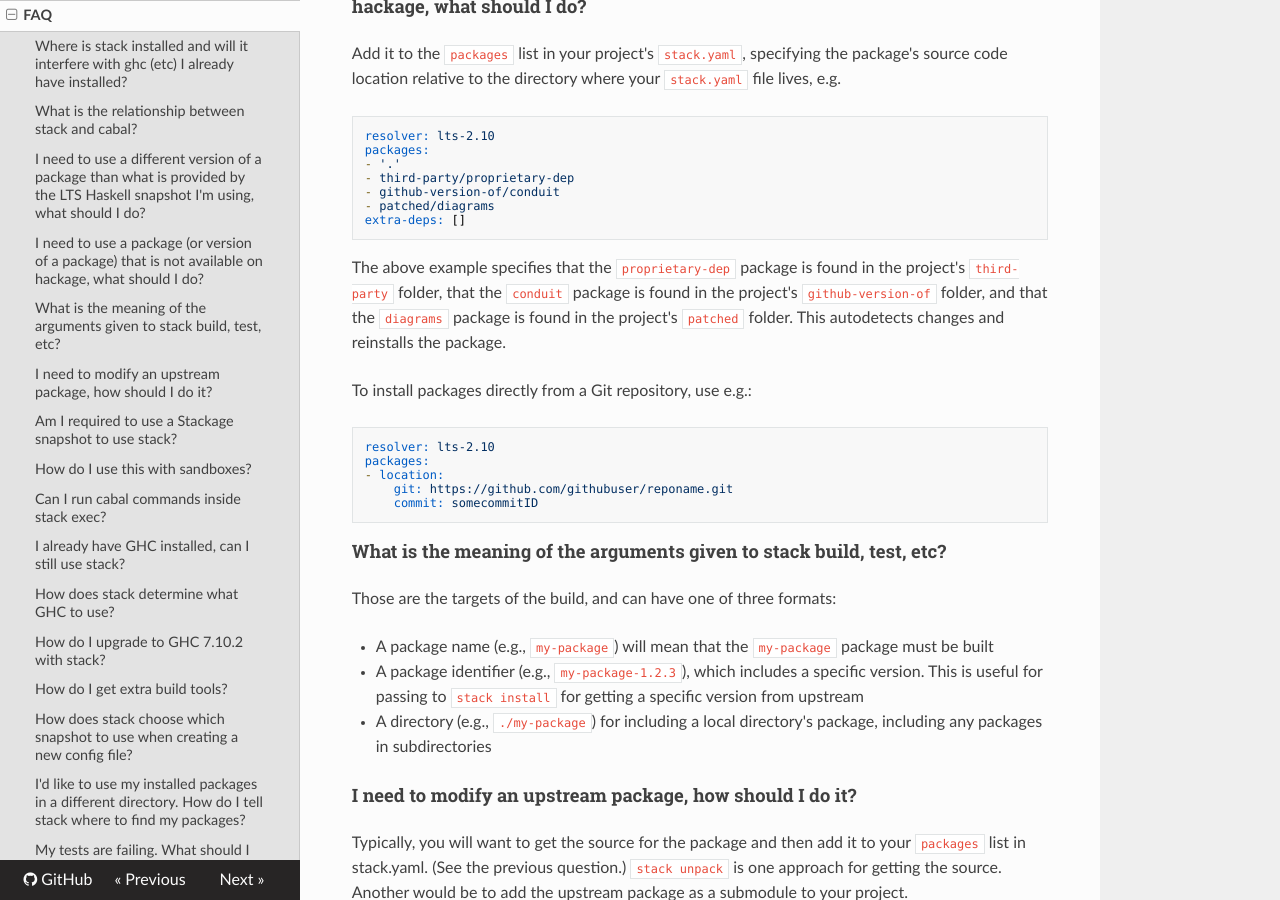
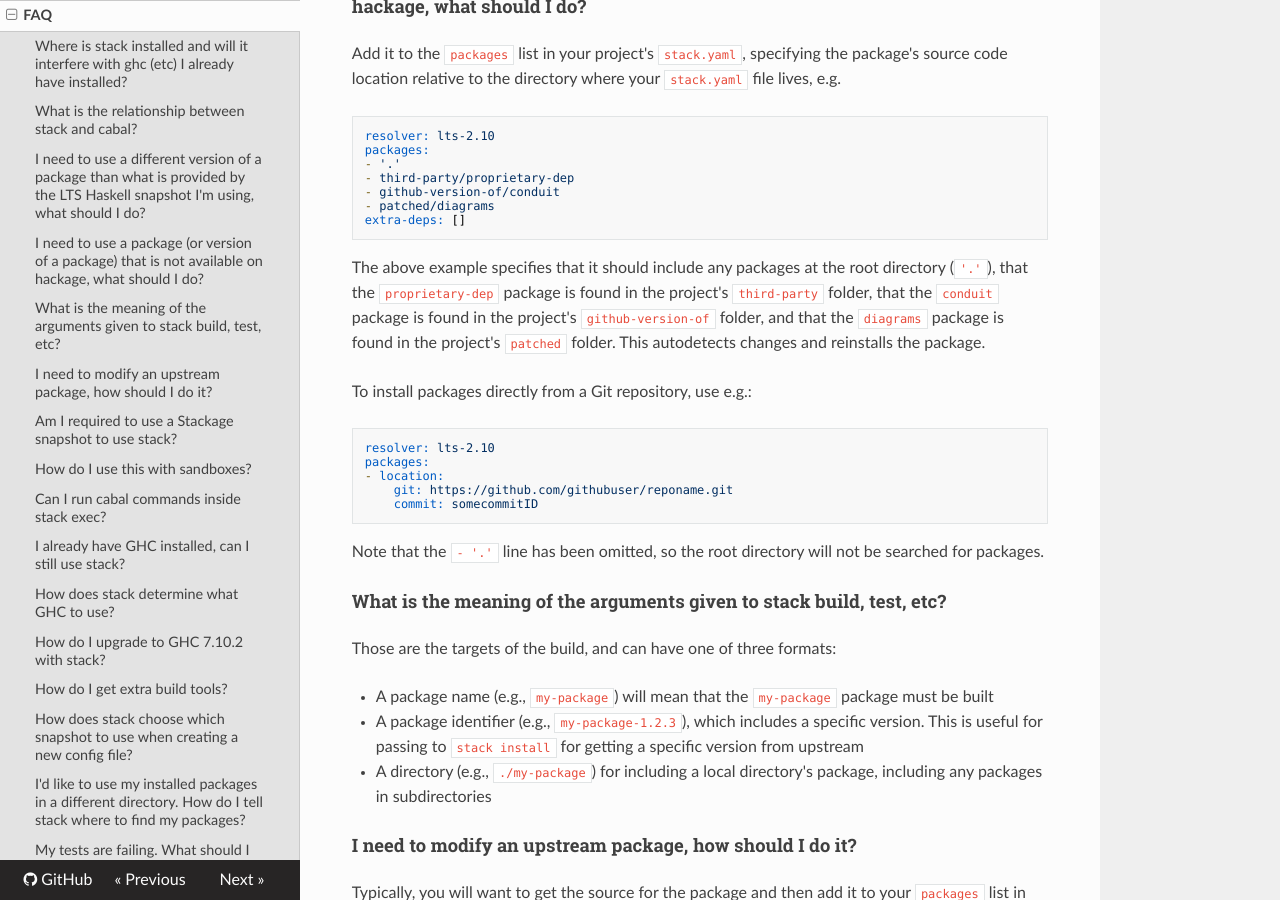
Before and after one commit to commercialhaskell/stack, an MkDocs documentation site: the page built from doc/faq.md, in a window 1280 px wide and 900 px high, scrolled down 1003 px. Built offline with MkDocs 1.6.1, drawn with Linux system fonts in a browser that asks for light colours; nearby versions of some CDN libraries; old or Windows-style settings are respelled for this version of MkDocs.

Commit message:
Clarified the role of the `- '.'` line.
As mentioned in #1862 (specifically [this comment](https://github.com/commercialhaskell/stack/issues/1862#issuecomment-191173247))

````diff
--- a/doc/faq.md
+++ b/doc/faq.md
@@ -42,7 +42,7 @@
 extra-deps: []
 ```
 
-The above example specifies that the `proprietary-dep` package is found in the project's `third-party` folder, that the `conduit` package is found in the project's `github-version-of` folder, and that the `diagrams` package is found in the project's `patched` folder. This autodetects changes and reinstalls the package.
+The above example specifies that it should include any packages at the root directory (`'.'`), that the `proprietary-dep` package is found in the project's `third-party` folder, that the `conduit` package is found in the project's `github-version-of` folder, and that the `diagrams` package is found in the project's `patched` folder. This autodetects changes and reinstalls the package.
 
 To install packages directly from a Git repository, use e.g.:
 
@@ -53,6 +53,8 @@
     git: https://github.com/githubuser/reponame.git
     commit: somecommitID
 ```
+
+Note that the `- '.'` line has been omitted, so the root directory will not be searched for packages.
 
 #### What is the meaning of the arguments given to stack build, test, etc?
 
````
